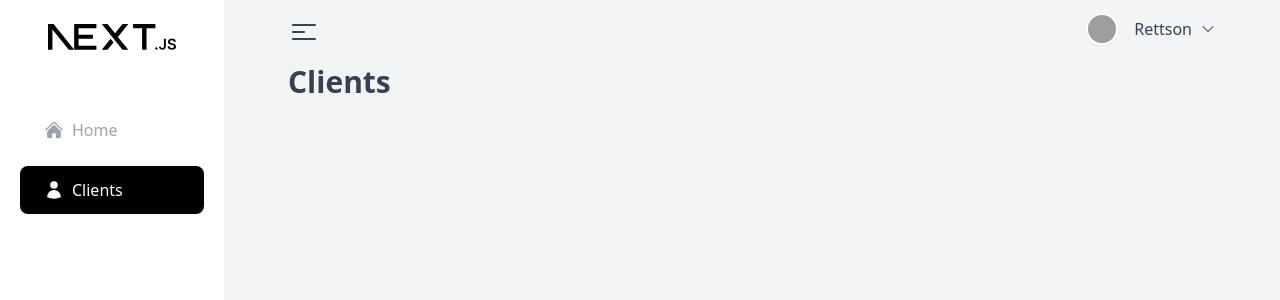
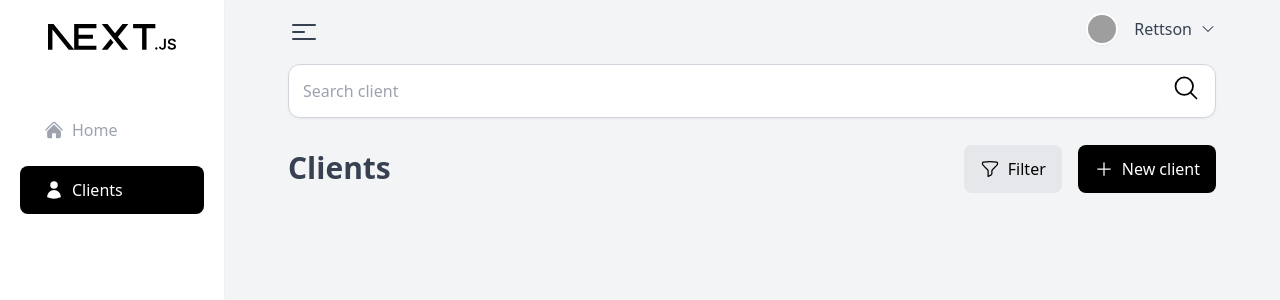
Before and after one commit to ismalzikri/react-simple-crm, a Next.js app: page /account in a window 1280 px wide. Shown: the top 300 px of the page. Built offline with nearby package versions, Linux system fonts and the light colour scheme; grey boxes are pictures that could not be loaded.

Commit message:
feat(Search.tsx): additional feature live search functionality, etc

```diff
--- /dev/null
+++ b/components/Search.tsx
@@ -0,0 +1,25 @@
+import { ChangeEvent } from "react";
+import { MagnifyingGlassIcon } from "@heroicons/react/24/outline";
+
+type SearchProps = {
+  onSearch: (searchTerm: string) => void;
+};
+
+export const Search = ({ onSearch }: SearchProps) => {
+  const handleInputChange = (event: ChangeEvent<HTMLInputElement>) => {
+    const searchTerm = event.target.value;
+    onSearch(searchTerm);
+  };
+
+  return (
+    <form id="search-form" className="relative">
+      <input
+        type="text"
+        placeholder="Search client"
+        className="w-full rounded-xl p-3.5 shadow-sm border border-gray-300 focus:outline-none focus:ring-1 focus:ring-black"
+        onChange={handleInputChange}
+      />
+      <MagnifyingGlassIcon className="w-7 h-7 absolute top-2.5 right-4" />
+    </form>
+  );
+};
--- a/pages/account.tsx
+++ b/pages/account.tsx
@@ -1,3 +1,49 @@
+import { useState, useEffect } from "react";
+import { getClientsFromLocalStorage } from "@/utils/localStorageUtils";
+import { Search } from "@components/Search";
+
+import { PlusIcon, FunnelIcon } from "@heroicons/react/24/outline";
+
 export default function Account() {
-  return <p className="text-gray-700 text-3xl mb-16 font-bold">Clients</p>;
+  const [clients, setClients] = useState<Client[]>([]);
+  const [filteredClients, setFilteredClients] = useState<Client[]>([]);
+
+  useEffect(() => {
+    const storedClients = getClientsFromLocalStorage();
+    setClients(storedClients);
+    setFilteredClients(storedClients);
+  }, []);
+
+  const handleSearch = (searchTerm: string) => {
+    const filteredClients = clients.filter((client) =>
+      client.primary_person.name
+        .toLowerCase()
+        .includes(searchTerm.toLowerCase())
+    );
+    setFilteredClients(filteredClients);
+  };
+
+  return (
+    <section>
+      <Search onSearch={handleSearch} />
+      <div className="flex items-baseline justify-between">
+        <p className="mt-8 text-gray-700 text-3xl mb-16 font-bold">Clients</p>
+        <div className="flex gap-4 items-center">
+          <button className="flex items-center gap-2 bg-gray-200 px-4 py-3 rounded-lg">
+            <FunnelIcon className="w-5 h-5" />
+            Filter
+          </button>
+          <button className="flex items-center gap-2 bg-black px-4 py-3 rounded-lg text-white">
+            <PlusIcon className="text-white w-5 h-5" />
+            New client
+          </button>
+        </div>
+      </div>
+      <ul>
+        {filteredClients.map((client) => (
+          <li key={client.id}>{client.primary_person.name}</li>
+        ))}
+      </ul>
+    </section>
+  );
 }
--- a/tsconfig.json
+++ b/tsconfig.json
@@ -18,6 +18,7 @@
     "paths": {
       "@/*": ["./*"],
       "@styles/*": ["styles/*"],
+      "@utils/*": ["utils/*"],
       "@components/*": ["components/*"]
     }
   },
--- /dev/null
+++ b/utils/localStorageUtils.ts
@@ -0,0 +1,12 @@
+export const getClientsFromLocalStorage = (): Client[] => {
+  const clientsData = localStorage.getItem("clients");
+  if (clientsData) {
+    return JSON.parse(clientsData);
+  }
+  return [];
+};
+
+export const saveClientsToLocalStorage = (clients: Client[]): void => {
+  const clientsData = JSON.stringify(clients);
+  localStorage.setItem("clients", clientsData);
+};
```
Also changed, not shown: types/Client.ts (added, +15 -0 lines).
